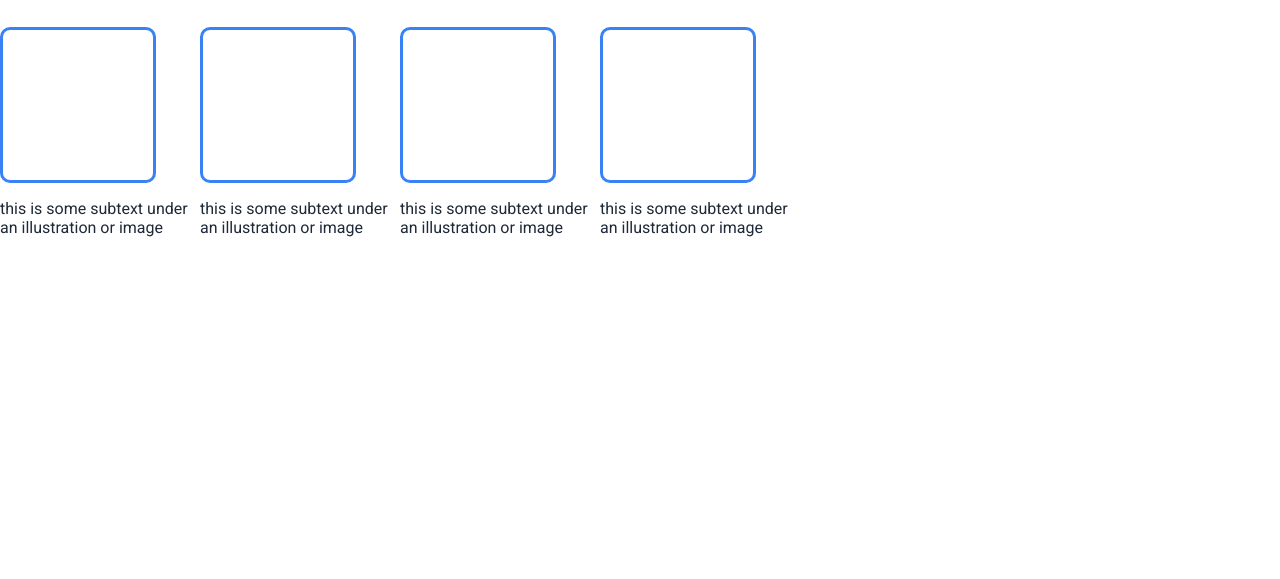
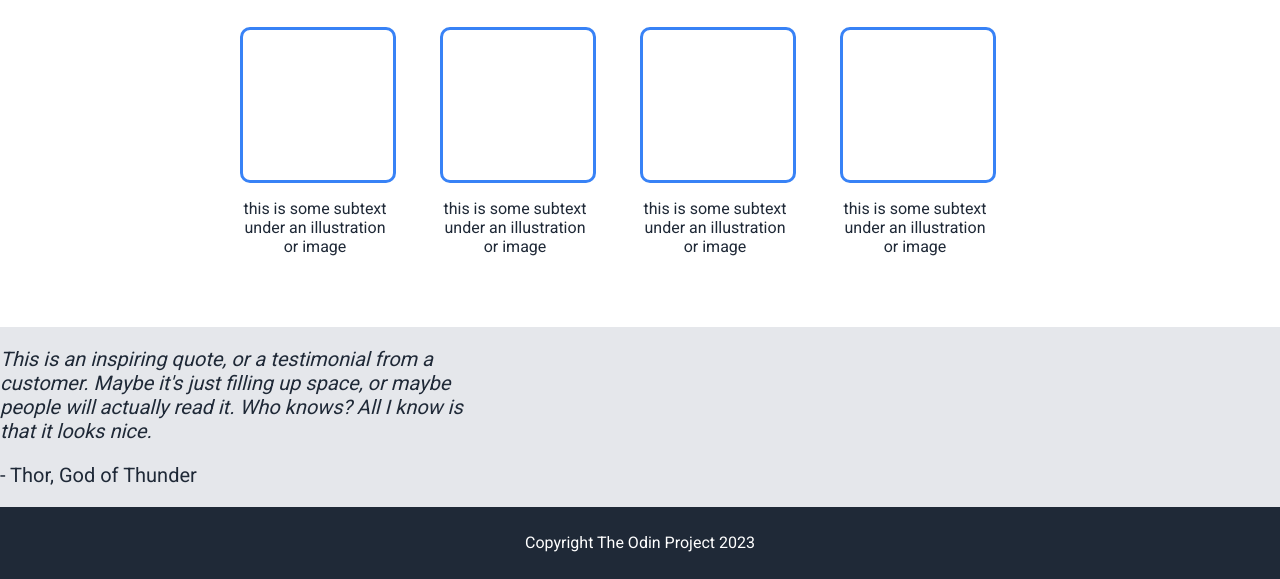
Before and after one commit to SkyeH-M/landing-page, a plain HTML site: page index.html in a window 1280 px wide. Shown: the part 525-1104 px from the top of the page. Before the commit the page ends 800 px from the top, so only its background shows below. Drawn offline with Linux system fonts and the light colour scheme.

Commit message:
Need to format quote section

```diff
--- a/index.html
+++ b/index.html
@@ -63,5 +63,16 @@
         <p>this is some subtext under an illustration or image</p>
       </div>
     </div>
+    <div class="quote-div">
+      <p class="quote">
+        This is an inspiring quote, or a testimonial from a customer. Maybe it's
+        just filling up space, or maybe people will actually read it. Who knows?
+        All I know is that it looks nice.
+      </p>
+      <p>- Thor, God of Thunder</p>
+    </div>
+    <footer>
+      <p>Copyright The Odin Project 2023</p>
+    </footer>
   </body>
 </html>
--- a/style.css
+++ b/style.css
@@ -105,6 +105,8 @@ button {
 .info p {
   color: #1f2937;
   flex-wrap: wrap;
+  max-width: 150px;
+  text-align: center;
 }
 
 .info {
@@ -116,4 +118,30 @@ button {
 
 .bottom {
   display: flex;
+  justify-content: center;
+  align-items: center;
 }
+
+.quote-div {
+  background-color: #e5e7eb;
+  margin-top: 100px;
+}
+
+.quote-div p {
+  font-size: 20px;
+  color: #1f2937;
+}
+
+.quote {
+  font-style: italic;
+  max-width: 500px;
+  display: flex;
+}
+
+footer {
+  background: #1f2937;
+  color: white;
+  display: flex;
+  align-items: center;
+  justify-content: center;
+}
```
